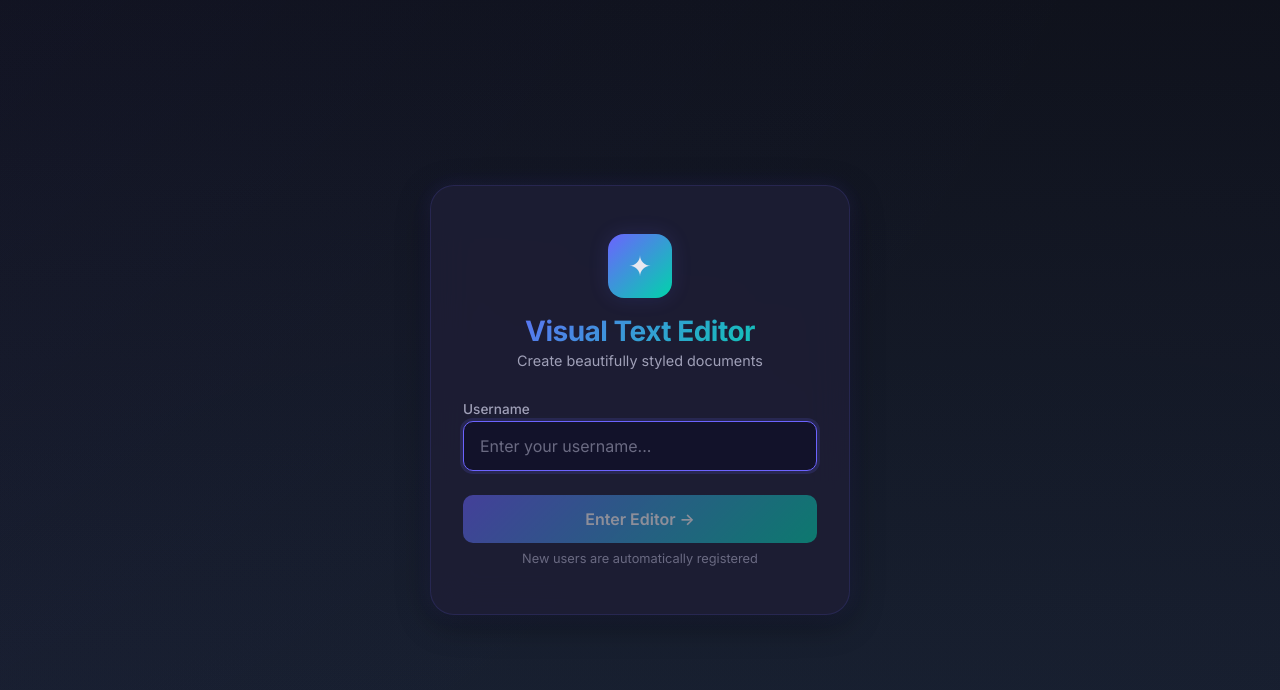
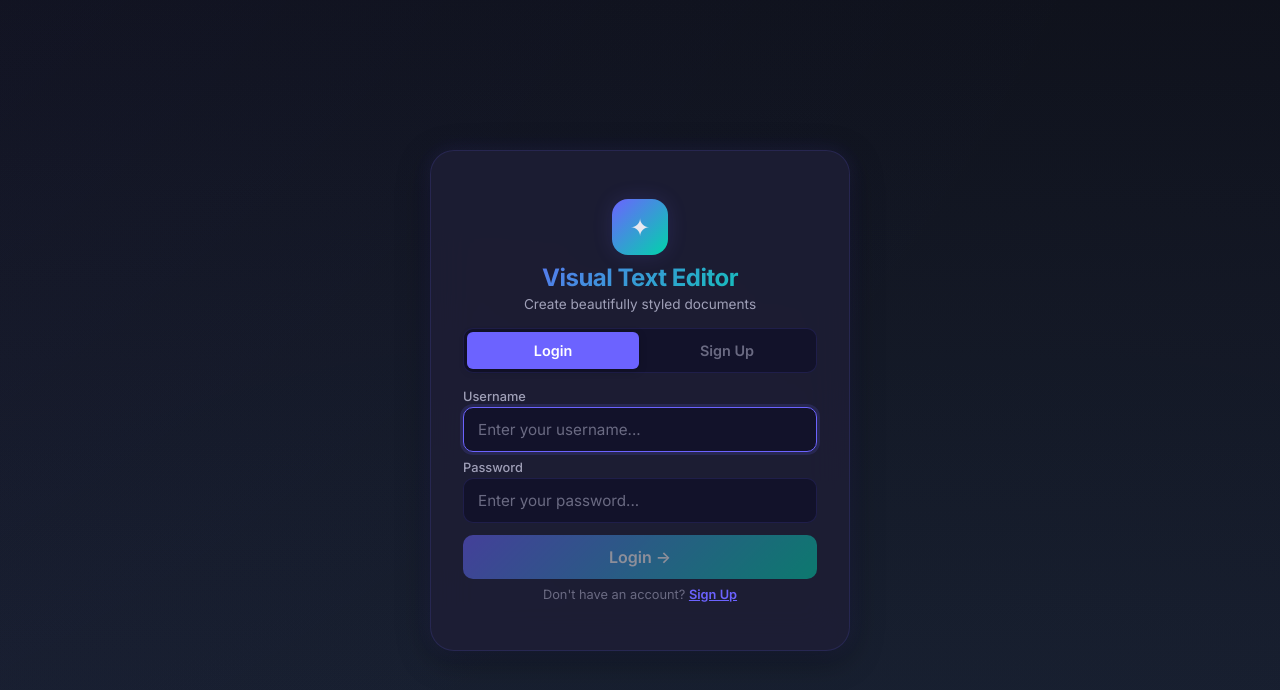
Before and after one commit to EliyaMalka/FS_4, a React (Vite) app: page / in a window 1280 px wide. Shown: the top 690 px of the page. Built offline with nearby package versions, Linux system fonts and the light colour scheme.

Commit message:
add some changes and password

```diff
--- a/src/App.jsx
+++ b/src/App.jsx
@@ -19,7 +19,7 @@ import FindReplaceDialog from './components/Modals/FindReplaceDialog';
 import './App.css';
 
 export default function App() {
-  const { user, isLoading, isAuthenticated, login, logout } = useAuth();
+  const { user, isLoading, isAuthenticated, login, register, logout } = useAuth();
 
   // --- Modal state ---
   const [showOpenDialog, setShowOpenDialog] = useState(false);
@@ -148,7 +148,7 @@ export default function App() {
 
   // --- Auth Gate ---
   if (!isAuthenticated) {
-    return <LoginScreen onLogin={login} />;
+    return <LoginScreen onLogin={login} onRegister={register} />;
   }
 
   // --- Pending close doc name ---
--- a/src/components/Auth/LoginScreen.css
+++ b/src/components/Auth/LoginScreen.css
@@ -42,24 +42,24 @@
 
 .login-logo {
   text-align: center;
-  margin-bottom: var(--space-xl);
+  margin-bottom: var(--space-md);
 }
 
 .login-logo-icon {
-  width: 64px;
-  height: 64px;
+  width: 56px;
+  height: 56px;
   background: var(--gradient-primary);
   border-radius: var(--border-radius-lg);
   display: flex;
   align-items: center;
   justify-content: center;
-  margin: 0 auto var(--space-md);
-  font-size: 28px;
+  margin: 0 auto var(--space-sm);
+  font-size: 24px;
   box-shadow: var(--shadow-glow);
 }
 
 .login-logo h1 {
-  font-size: 1.75rem;
+  font-size: 1.5rem;
   font-weight: 700;
   background: var(--gradient-primary);
   -webkit-background-clip: text;
@@ -70,14 +70,50 @@
 
 .login-logo p {
   color: var(--text-secondary);
+  font-size: 0.85rem;
+  margin-top: var(--space-xs);
+}
+
+/* Login/Signup Tabs */
+.login-tabs {
+  display: flex;
+  gap: 2px;
+  margin-bottom: var(--space-md);
+  background: var(--bg-input);
+  border-radius: var(--border-radius-md);
+  padding: 3px;
+  border: 1px solid var(--border-color);
+}
+
+.login-tab {
+  flex: 1;
+  padding: 10px;
+  background: transparent;
+  border: none;
+  border-radius: var(--border-radius-sm);
+  color: var(--text-muted);
   font-size: 0.9rem;
-  margin-top: var(--space-xs);
+  font-weight: 600;
+  font-family: var(--font-primary);
+  cursor: pointer;
+  transition: all var(--transition-fast);
+}
+
+.login-tab.active {
+  background: var(--accent-primary);
+  color: white;
+  box-shadow: var(--shadow-sm);
+}
+
+.login-tab:hover:not(.active) {
+  color: var(--text-primary);
+  background: rgba(108, 99, 255, 0.1);
 }
 
 .login-form {
   display: flex;
   flex-direction: column;
-  gap: var(--space-md);
+  gap: var(--space-sm);
 }
 
 .login-input-group {
@@ -86,20 +122,20 @@
 
 .login-input-group label {
   display: block;
-  font-size: 0.85rem;
+  font-size: 0.8rem;
   color: var(--text-secondary);
-  margin-bottom: var(--space-xs);
+  margin-bottom: 3px;
   font-weight: 500;
 }
 
 .login-input {
   width: 100%;
-  padding: 14px 16px;
+  padding: 12px 14px;
   background: var(--bg-input);
   border: 1px solid var(--border-color);
   border-radius: var(--border-radius-md);
   color: var(--text-primary);
-  font-size: 1rem;
+  font-size: 0.95rem;
   font-family: var(--font-primary);
   transition: border-color var(--transition-fast), box-shadow var(--transition-fast);
   outline: none;
@@ -115,7 +151,7 @@
 }
 
 .login-btn {
-  padding: 14px;
+  padding: 12px;
   background: var(--gradient-primary);
   border: none;
   border-radius: var(--border-radius-md);
@@ -125,7 +161,7 @@
   font-family: var(--font-primary);
   cursor: pointer;
   transition: transform var(--transition-fast), box-shadow var(--transition-fast);
-  margin-top: var(--space-sm);
+  margin-top: var(--space-xs);
 }
 
 .login-btn:hover {
@@ -148,6 +184,10 @@
   font-size: 0.85rem;
   text-align: center;
   animation: fadeIn 0.3s ease;
+  background: rgba(239, 83, 80, 0.08);
+  padding: 8px;
+  border-radius: var(--border-radius-sm);
+  border: 1px solid rgba(239, 83, 80, 0.2);
 }
 
 .login-hint {
@@ -156,3 +196,19 @@
   font-size: 0.8rem;
   margin-top: var(--space-sm);
 }
+
+.login-link {
+  background: none;
+  border: none;
+  color: var(--accent-primary);
+  font-size: 0.8rem;
+  font-weight: 600;
+  font-family: var(--font-primary);
+  cursor: pointer;
+  text-decoration: underline;
+  transition: color var(--transition-fast);
+}
+
+.login-link:hover {
+  color: var(--accent-primary-hover);
+}
--- a/src/components/Auth/LoginScreen.jsx
+++ b/src/components/Auth/LoginScreen.jsx
@@ -1,33 +1,38 @@
 import { useState } from 'react';
 import './LoginScreen.css';
 
-export default function LoginScreen({ onLogin }) {
+export default function LoginScreen({ onLogin, onRegister }) {
+  const [mode, setMode] = useState('login'); // 'login' or 'signup'
   const [username, setUsername] = useState('');
+  const [password, setPassword] = useState('');
+  const [confirmPassword, setConfirmPassword] = useState('');
   const [error, setError] = useState('');
 
   const handleSubmit = (e) => {
     e.preventDefault();
     setError('');
 
-    const trimmed = username.trim();
-    if (!trimmed) {
-      setError('Please enter a username');
-      return;
-    }
-    if (trimmed.length < 2) {
-      setError('Username must be at least 2 characters');
-      return;
-    }
-    if (trimmed.length > 20) {
-      setError('Username must be 20 characters or less');
-      return;
-    }
-
-    const success = onLogin(trimmed);
-    if (!success) {
-      setError('Login failed. Please try again.');
+    if (mode === 'login') {
+      const result = onLogin(username.trim(), password);
+      if (!result.success) {
+        setError(result.error);
+      }
+    } else {
+      const result = onRegister(username.trim(), password, confirmPassword);
+      if (!result.success) {
+        setError(result.error);
+      }
     }
   };
+
+  const switchMode = () => {
+    setMode(prev => prev === 'login' ? 'signup' : 'login');
+    setError('');
+    setPassword('');
+    setConfirmPassword('');
+  };
+
+  const isLogin = mode === 'login';
 
   return (
     <div className="login-container">
@@ -36,6 +41,24 @@ export default function LoginScreen({ onLogin }) {
           <div className="login-logo-icon">✦</div>
           <h1>Visual Text Editor</h1>
           <p>Create beautifully styled documents</p>
+        </div>
+
+        {/* Mode Tabs */}
+        <div className="login-tabs">
+          <button
+            className={`login-tab ${isLogin ? 'active' : ''}`}
+            onClick={() => { setMode('login'); setError(''); }}
+            type="button"
+          >
+            Login
+          </button>
+          <button
+            className={`login-tab ${!isLogin ? 'active' : ''}`}
+            onClick={() => { setMode('signup'); setError(''); }}
+            type="button"
+          >
+            Sign Up
+          </button>
         </div>
 
         <form className="login-form" onSubmit={handleSubmit}>
@@ -53,20 +76,52 @@ export default function LoginScreen({ onLogin }) {
             />
           </div>
 
+          <div className="login-input-group">
+            <label htmlFor="password-input">Password</label>
+            <input
+              id="password-input"
+              className="login-input"
+              type="password"
+              placeholder={isLogin ? "Enter your password..." : "Choose a password (4+ chars)..."}
+              value={password}
+              onChange={(e) => setPassword(e.target.value)}
+              autoComplete="off"
+            />
+          </div>
+
+          {!isLogin && (
+            <div className="login-input-group">
+              <label htmlFor="confirm-password-input">Confirm Password</label>
+              <input
+                id="confirm-password-input"
+                className="login-input"
+                type="password"
+                placeholder="Confirm your password..."
+                value={confirmPassword}
+                onChange={(e) => setConfirmPassword(e.target.value)}
+                autoComplete="off"
+              />
+            </div>
+          )}
+
           {error && <div className="login-error">{error}</div>}
 
           <button
             id="login-btn"
             type="submit"
             className="login-btn"
-            disabled={!username.trim()}
+            disabled={!username.trim() || !password}
           >
-            Enter Editor →
+            {isLogin ? 'Login →' : 'Create Account →'}
           </button>
         </form>
 
         <p className="login-hint">
-          New users are automatically registered
+          {isLogin ? (
+            <>Don't have an account? <button type="button" className="login-link" onClick={switchMode}>Sign Up</button></>
+          ) : (
+            <>Already have an account? <button type="button" className="login-link" onClick={switchMode}>Login</button></>
+          )}
         </p>
       </div>
     </div>
--- a/src/hooks/useAuth.js
+++ b/src/hooks/useAuth.js
@@ -1,6 +1,6 @@
 import { useState, useEffect, useCallback } from 'react';
 import {
-  getUsers,
+  validateUser,
   registerUser,
   getCurrentUser,
   setCurrentUser,
@@ -20,14 +20,42 @@ export function useAuth() {
     setIsLoading(false);
   }, []);
 
-  const login = useCallback((username) => {
+  /**
+   * Login with username + password.
+   * Returns { success, error? }
+   */
+  const login = useCallback((username, password) => {
     const trimmed = username.trim();
-    if (!trimmed) return false;
+    if (!trimmed) return { success: false, error: 'Please enter a username' };
+    if (!password) return { success: false, error: 'Please enter a password' };
 
-    registerUser(trimmed);
-    setCurrentUser(trimmed);
-    setUser(trimmed);
-    return true;
+    const result = validateUser(trimmed, password);
+    if (result.success) {
+      setCurrentUser(trimmed);
+      setUser(trimmed);
+    }
+    return result;
+  }, []);
+
+  /**
+   * Register a new account with username + password.
+   * Returns { success, error? }
+   */
+  const register = useCallback((username, password, confirmPassword) => {
+    const trimmed = username.trim();
+    if (!trimmed) return { success: false, error: 'Please enter a username' };
+    if (trimmed.length < 2) return { success: false, error: 'Username must be at least 2 characters' };
+    if (trimmed.length > 20) return { success: false, error: 'Username must be 20 characters or less' };
+    if (!password) return { success: false, error: 'Please enter a password' };
+    if (password.length < 4) return { success: false, error: 'Password must be at least 4 characters' };
+    if (password !== confirmPassword) return { success: false, error: 'Passwords do not match' };
+
+    const result = registerUser(trimmed, password);
+    if (result.success) {
+      setCurrentUser(trimmed);
+      setUser(trimmed);
+    }
+    return result;
   }, []);
 
   const logout = useCallback(() => {
@@ -35,16 +63,12 @@ export function useAuth() {
     setUser(null);
   }, []);
 
-  const getAllUsers = useCallback(() => {
-    return getUsers();
-  }, []);
-
   return {
     user,
     isLoading,
     isAuthenticated: !!user,
     login,
+    register,
     logout,
-    getAllUsers,
   };
 }
--- a/src/hooks/useDocuments.js
+++ b/src/hooks/useDocuments.js
@@ -1,10 +1,60 @@
-import { useState, useCallback } from 'react';
+import { useState, useCallback, useEffect, useRef } from 'react';
 import { getUserDocuments, saveDocument, deleteDocument as deleteDocFromStorage } from '../utils/storage';
 import { createDocument } from '../utils/charFactory';
+
+const SESSION_PREFIX = 'vte_session_';
+
+function getSessionKey(username) {
+  return SESSION_PREFIX + username;
+}
+
+function loadSession(username) {
+  try {
+    const data = localStorage.getItem(getSessionKey(username));
+    if (!data) return null;
+    return JSON.parse(data);
+  } catch {
+    return null;
+  }
+}
+
+function saveSession(username, openDocs, activeDocId) {
+  if (!username) return;
+  const session = { openDocs, activeDocId };
+  localStorage.setItem(getSessionKey(username), JSON.stringify(session));
+}
 
 export function useDocuments(username) {
   const [openDocs, setOpenDocs] = useState([]);
   const [activeDocId, setActiveDocId] = useState(null);
+  const initialized = useRef(false);
+
+  // Load session when user changes (login/logout)
+  useEffect(() => {
+    if (!username) {
+      setOpenDocs([]);
+      setActiveDocId(null);
+      initialized.current = false;
+      return;
+    }
+
+    const session = loadSession(username);
+    if (session && session.openDocs && session.openDocs.length > 0) {
+      setOpenDocs(session.openDocs);
+      setActiveDocId(session.activeDocId || session.openDocs[0].id);
+    } else {
+      setOpenDocs([]);
+      setActiveDocId(null);
+    }
+    // Mark as initialized after first load
+    setTimeout(() => { initialized.current = true; }, 100);
+  }, [username]);
+
+  // Auto-save session whenever openDocs or activeDocId change
+  useEffect(() => {
+    if (!username || !initialized.current) return;
+    saveSession(username, openDocs, activeDocId);
+  }, [username, openDocs, activeDocId]);
 
   const activeDoc = openDocs.find(d => d.id === activeDocId) || null;
 
--- a/src/utils/storage.js
+++ b/src/utils/storage.js
@@ -8,10 +8,24 @@ const DOCS_PREFIX = 'vte_docs_';
 
 // --- User Auth ---
 
+/**
+ * Get all users. Returns array of { username, password } objects.
+ * Auto-migrates old format (plain string array) to new format.
+ */
 export function getUsers() {
   try {
     const data = localStorage.getItem(USERS_KEY);
-    return data ? JSON.parse(data) : [];
+    if (!data) return [];
+    const parsed = JSON.parse(data);
+
+    // Migration: if old format (array of strings), convert to objects
+    if (parsed.length > 0 && typeof parsed[0] === 'string') {
+      const migrated = parsed.map(name => ({ username: name, password: '1234' }));
+      saveUsers(migrated);
+      return migrated;
+    }
+
+    return parsed;
   } catch {
     return [];
   }
@@ -21,12 +35,42 @@ export function saveUsers(users) {
   localStorage.setItem(USERS_KEY, JSON.stringify(users));
 }
 
-export function registerUser(username) {
+/**
+ * Find a user by username. Returns { username, password } or null.
+ */
+export function findUser(username) {
   const users = getUsers();
-  if (!users.includes(username)) {
-    users.push(username);
-    saveUsers(users);
+  return users.find(u => u.username === username) || null;
+}
+
+/**
+ * Register a new user with username and password.
+ * Returns { success: true } or { success: false, error: string }
+ */
+export function registerUser(username, password) {
+  const users = getUsers();
+  const exists = users.find(u => u.username === username);
+  if (exists) {
+    return { success: false, error: 'Username already taken' };
   }
+  users.push({ username, password });
+  saveUsers(users);
+  return { success: true };
+}
+
+/**
+ * Validate login credentials.
+ * Returns { success: true } or { success: false, error: string }
+ */
+export function validateUser(username, password) {
+  const user = findUser(username);
+  if (!user) {
+    return { success: false, error: 'User not found' };
+  }
+  if (user.password !== password) {
+    return { success: false, error: 'Wrong password' };
+  }
+  return { success: true };
 }
 
 export function getCurrentUser() {
```
